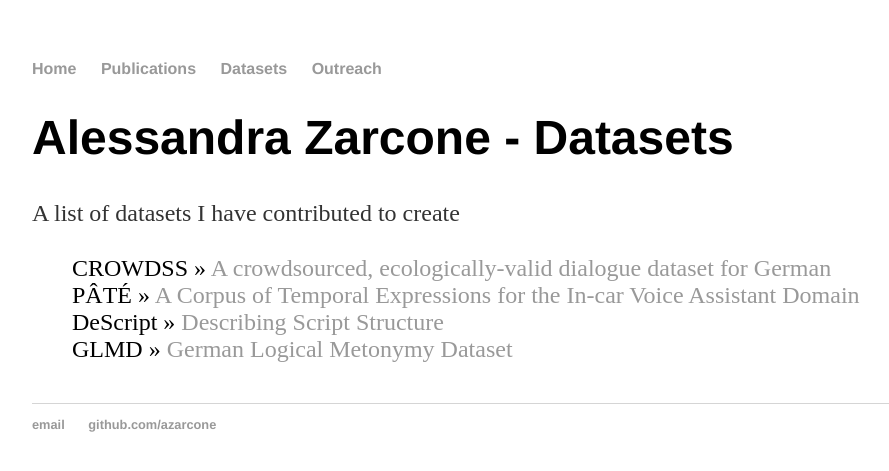
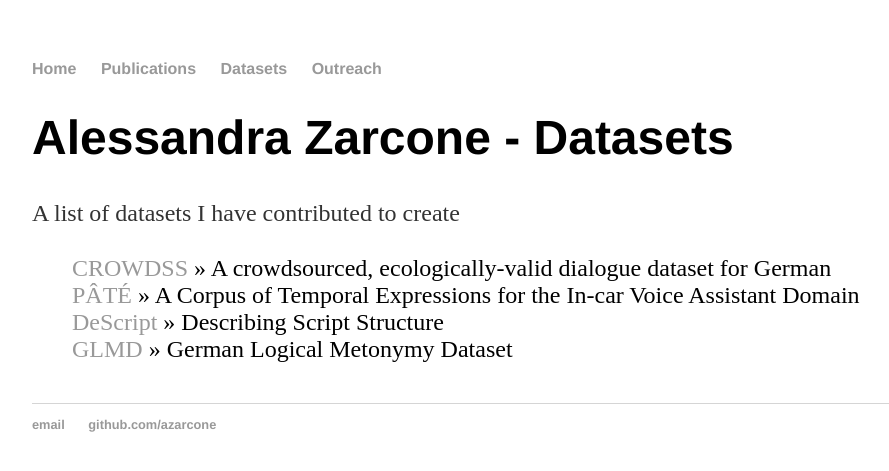
Before and after one commit to azarcone/azarcone_old.github.io, a Jekyll site: the page built from datasets.html, in a window 1280 px wide. Shown: the top 471 px of the page, without its empty margins (160-1049 px from the left). Built offline with Jekyll 4.4.1, drawn with Linux system fonts in a browser that asks for light colours; part of the change alters nothing that is shown.

```diff
--- a/datasets.html
+++ b/datasets.html
@@ -6,9 +6,9 @@ title: Alessandra Zarcone - Datasets
 <p>A list of datasets I have contributed to create</p>
 	<ul class="posts">
 
-    <li><span>CROWDSS</span> » <a href="https://fordatis.fraunhofer.de/handle/fordatis/198" title="CROWDSS">A crowdsourced, ecologically-valid dialogue dataset for German</a></li>
-    <li><span>PÂTÉ</span> » <a href="https://zenodo.org/record/3697930#.YK6qlJPwiko" title="PATE">A Corpus of Temporal Expressions for the In-car Voice Assistant Domain</a></li>
-    <li><span>DeScript</span> » <a href="https://www.hidrive.strato.com/lnk/osATHAmv" title="DeScript">Describing Script Structure</a></li>
-    <li><span>GLMD</span> » <a href="https://www.ims.uni-stuttgart.de/en/research/resources/lexica/glmd/" title="GLMD">German Logical Metonymy Dataset</a></li>
+    <li><span><a href="https://fordatis.fraunhofer.de/handle/fordatis/198" title="CROWDSS">CROWDSS</a></span> » A crowdsourced, ecologically-valid dialogue dataset for German</li>
+    <li><span><a href="https://zenodo.org/record/3697930#.YK6qlJPwiko" title="PATE">PÂTÉ</a></span> » A Corpus of Temporal Expressions for the In-car Voice Assistant Domain</li>
+    <li><span><a href="https://www.hidrive.strato.com/lnk/osATHAmv" title="DeScript">DeScript</a></span> » Describing Script Structure</li>
+    <li><span><a href="https://www.ims.uni-stuttgart.de/en/research/resources/lexica/glmd/" title="GLMD">GLMD</a></span> » German Logical Metonymy Dataset</li>
 
 	</ul>
```
